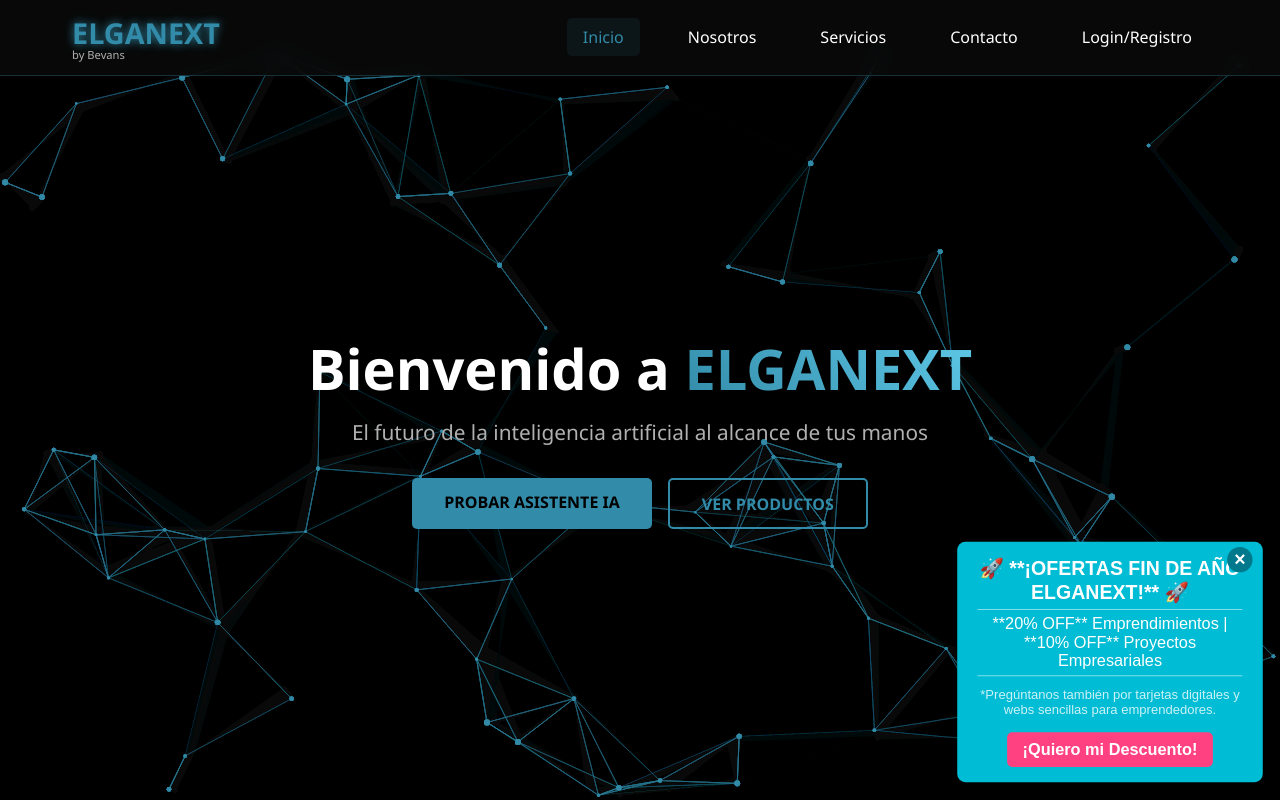
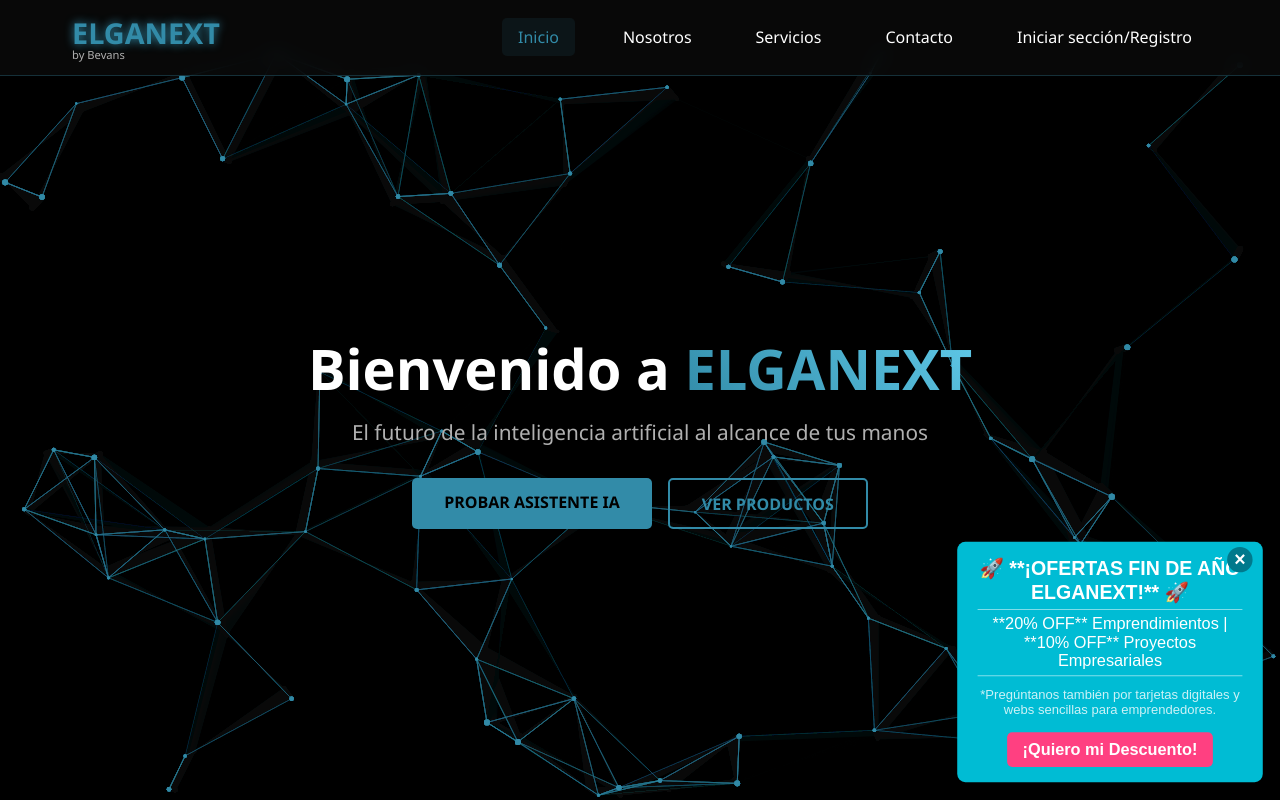
Before and after one commit to elga21/ELGANEXT, a website: page home.html in a window 1280 px wide. Shown: the top 800 px of the page. Drawn offline with Linux system fonts and the light colour scheme.

Commit message:
Update login text to 'Iniciar sección/Registro'

```diff
--- a/home.html
+++ b/home.html
@@ -25,7 +25,7 @@
                 <li><a href="about.html">Nosotros</a></li>
                 <li><a href="products.html">Servicios</a></li>
                 <li><a href="contact.html">Contacto</a></li>
-                <li id="auth-menu-item"><a href="auth.html">Login/Registro</a></li>
+                <li id="auth-menu-item"><a href="auth.html">Iniciar sección/Registro</a></li>
                 <li id="chat-menu-item" style="display:none;"><a href="chat.html">Asistente IA</a></li>
             </ul>
         </div>
```
